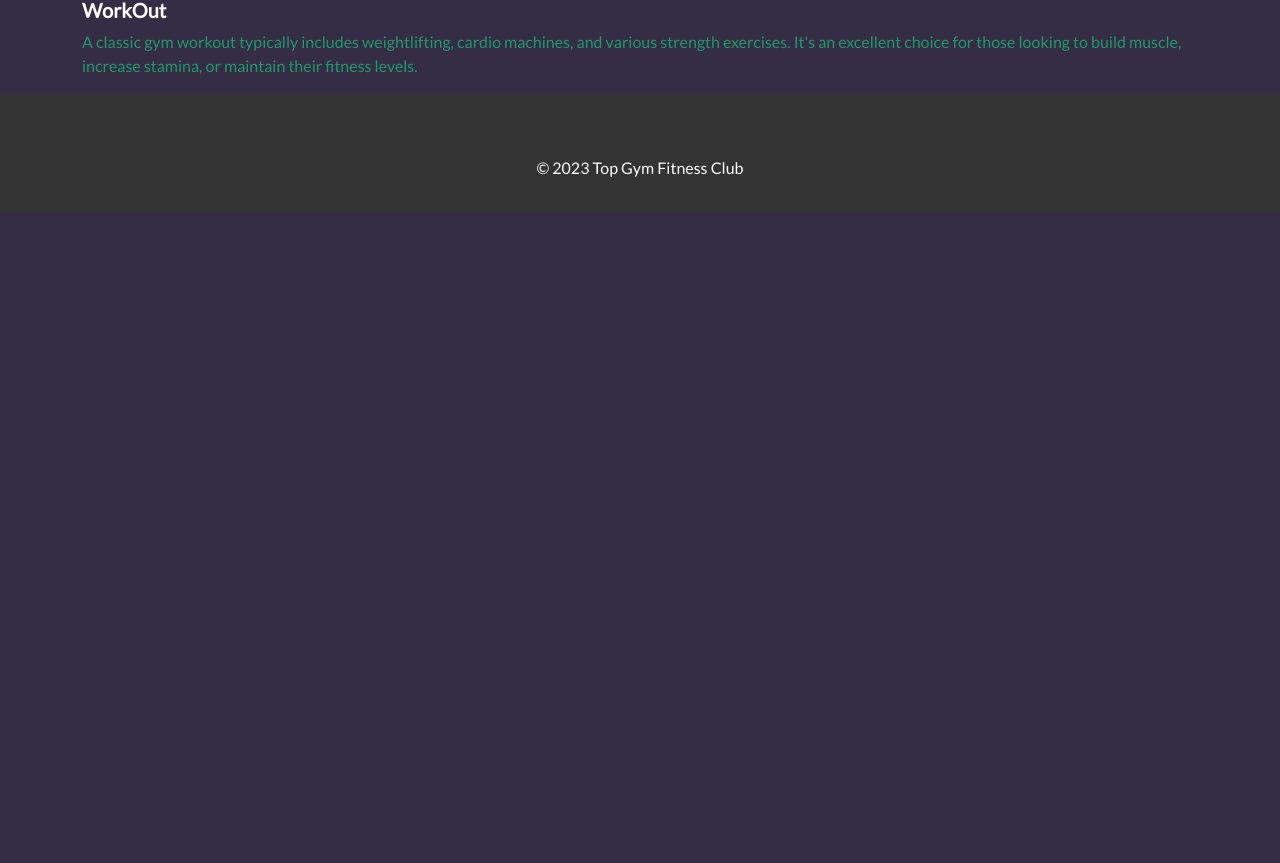
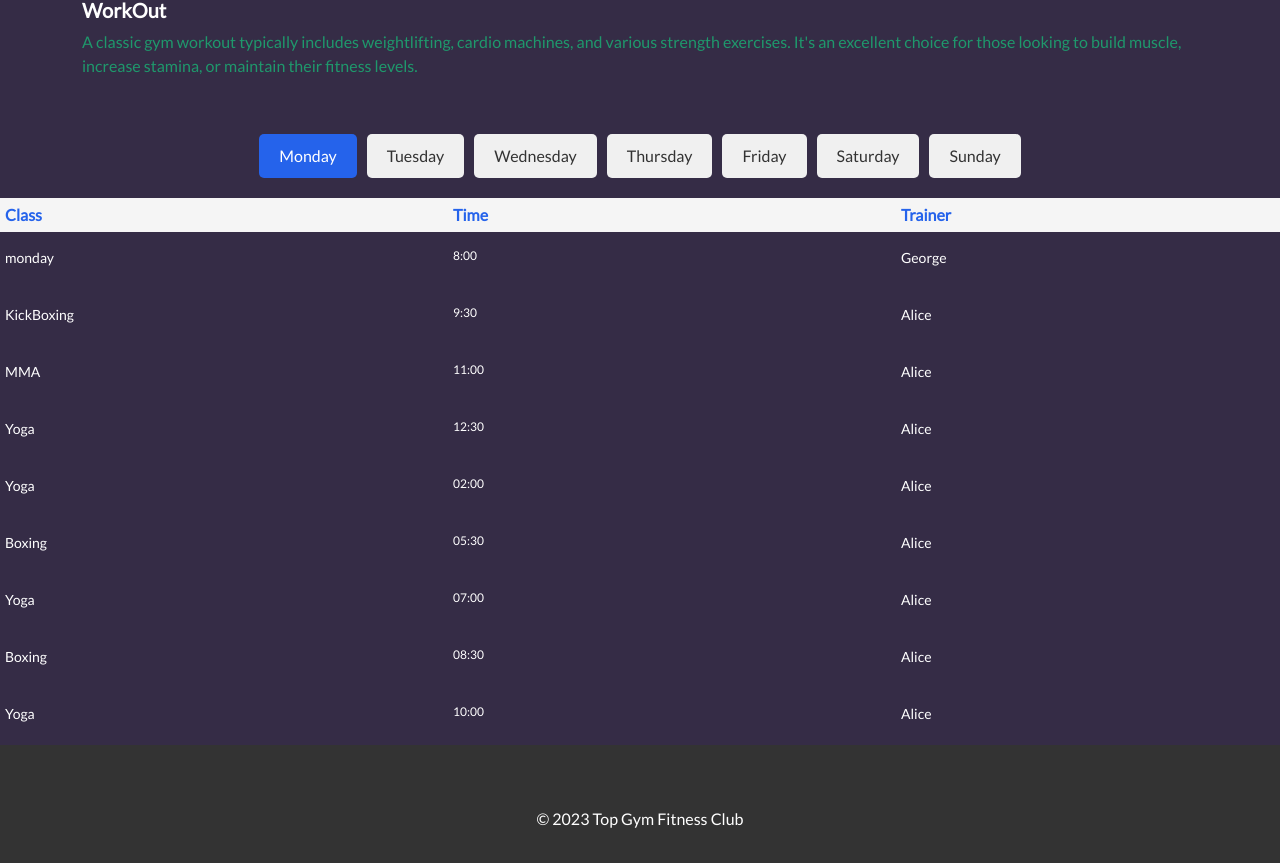
Before and after one commit to ptzivaras/my-gym, a React (Create React App) app: page /classes in a window 1280 px wide. Shown: the part 900-1763 px from the top of the page. Before the commit the page ends 1112 px from the top, so only its background shows below. Built offline with nearby package versions, Linux system fonts and the light colour scheme; the HTML template or start-up script is replaced by a standard one.

Commit message:
improve schedule
added new schedule in classes.
TODO:Remove old one

```diff
--- a/src/Components/ClassesPage.js
+++ b/src/Components/ClassesPage.js
@@ -1,5 +1,6 @@
 import React from 'react';
 import DescriptionList from './Pages/classInfo';
+import GymSchedule from './GymSchedule/GymSchedule';
 
 function ClassesPage() {
   return (
@@ -7,6 +8,7 @@ function ClassesPage() {
       <h2>Classes Offered</h2>
       <p>Explore our fitness classes and schedules.</p>
       <DescriptionList/>
+      <GymSchedule/>
     </div>
   );
 }
--- /dev/null
+++ b/src/Components/GymSchedule/GymSchedule.css
@@ -0,0 +1,77 @@
+/* GymSchedule.css */
+
+.gym-schedule {
+    font-family: Arial, sans-serif;
+    text-align: center;
+    margin-top: 40px;
+
+
+  }
+
+  .day-buttons {
+    display: flex;
+    justify-content: center;
+    gap: 10px;
+    margin-bottom: 20px;
+  }
+
+  .day-buttons button {
+    padding: 10px 20px;
+    border: none;
+    background-color: #f0f0f0;
+    cursor: pointer;
+    outline: none;
+    font-size: 16px;
+    color: #333;
+    border-radius: 5px;
+  }
+
+  .day-buttons button.selected {
+    background-color: #2563eb;
+    color: white;
+  }
+
+  .schedule-table {
+    display: flex;
+    flex-direction: column;
+    align-items: center;
+    gap: 10px;
+    text-align: left; /* Align text to the left */
+  }
+
+  .table-row {
+    display: flex;
+    flex-wrap: wrap; /* Allow for multiple rows */
+    justify-content: space-between;
+    width: 100%;
+  }
+
+  .table-row.header {
+    font-weight: bold;
+    background-color: whitesmoke;
+    color: #2563eb;
+  }
+
+  .table-cell {
+    flex-basis: 30%; /* Adjust as needed */
+    padding: 5px;
+    box-sizing: border-box; /* Prevent extra width due to padding */
+  }
+
+  /* Style for class, time, and trainer */
+  .class, .time, .trainer {
+    font-size: 14px;
+    color: white;
+  }
+
+  /* Style for the time */
+  .time {
+    font-size: 12px;
+    color: white;
+  }
+
+  /* Style for selected day button */
+  .selected {
+    background-color: #2563eb;
+    color: rgb(0, 0, 0);
+  }
--- /dev/null
+++ b/src/Components/GymSchedule/GymSchedule.js
@@ -0,0 +1,153 @@
+import React, { useState } from "react";
+import "./GymSchedule.css"; // You can create a CSS file for styling
+
+const GymSchedule = () => {
+  // Dummy data for the schedule
+  const scheduleData = [
+    {
+        day: "Monday",
+        classes: [
+          { class: "monday", time: "8:00", trainer: "George" },
+          { class: "KickBoxing", time: "9:30", trainer: "Alice" },
+          { class: "MMA", time: "11:00", trainer: "Alice" },
+          { class: "Yoga", time: "12:30", trainer: "Alice" },
+          { class: "Yoga", time: "02:00", trainer: "Alice" },
+          { class: "Boxing", time: "05:30", trainer: "Alice" },
+          { class: "Yoga", time: "07:00", trainer: "Alice" },
+          { class: "Boxing", time: "08:30", trainer: "Alice" },
+          { class: "Yoga", time: "10:00", trainer: "Alice" },
+        ],
+      },
+      {
+        day: "Tuesday",
+        classes: [
+          { class: "tuesday", time: "8:00", trainer: "George" },
+          { class: "KickBoxing", time: "9:30", trainer: "Alice" },
+          { class: "MMA", time: "11:00", trainer: "Alice" },
+          { class: "Yoga", time: "12:30", trainer: "Alice" },
+          { class: "Yoga", time: "02:00", trainer: "Alice" },
+          { class: "Boxing", time: "05:30", trainer: "Alice" },
+          { class: "Yoga", time: "07:00", trainer: "Alice" },
+          { class: "Boxing", time: "08:30", trainer: "Alice" },
+          { class: "Yoga", time: "10:00", trainer: "Alice" },
+        ],
+      },
+      {
+        day: "Wednesday",
+        classes: [
+          { class: "wednesday", time: "8:00", trainer: "George" },
+          { class: "KickBoxing", time: "9:30", trainer: "Alice" },
+          { class: "MMA", time: "11:00", trainer: "Alice" },
+          { class: "Yoga", time: "12:30", trainer: "Alice" },
+          { class: "Yoga", time: "02:00", trainer: "Alice" },
+          { class: "Boxing", time: "05:30", trainer: "Alice" },
+          { class: "Yoga", time: "07:00", trainer: "Alice" },
+          { class: "Boxing", time: "08:30", trainer: "Alice" },
+          { class: "Yoga", time: "10:00", trainer: "Alice" },
+        ],
+      },
+      {
+        day: "Thursday",
+        classes: [
+          { class: "thursday", time: "8:00", trainer: "George" },
+          { class: "KickBoxing", time: "9:30", trainer: "Alice" },
+          { class: "MMA", time: "11:00", trainer: "Alice" },
+          { class: "Yoga", time: "12:30", trainer: "Alice" },
+          { class: "Yoga", time: "02:00", trainer: "Alice" },
+          { class: "Boxing", time: "05:30", trainer: "Alice" },
+          { class: "Yoga", time: "07:00", trainer: "Alice" },
+          { class: "Boxing", time: "08:30", trainer: "Alice" },
+          { class: "Yoga", time: "10:00", trainer: "Alice" },
+        ],
+      },
+      {
+        day: "Friday",
+        classes: [
+          { class: "friday", time: "8:00", trainer: "George" },
+          { class: "KickBoxing", time: "9:30", trainer: "Alice" },
+          { class: "MMA", time: "11:00", trainer: "Alice" },
+          { class: "Yoga", time: "12:30", trainer: "Alice" },
+          { class: "Yoga", time: "02:00", trainer: "Alice" },
+          { class: "Boxing", time: "05:30", trainer: "Alice" },
+          { class: "Yoga", time: "07:00", trainer: "Alice" },
+          { class: "Boxing", time: "08:30", trainer: "Alice" },
+          { class: "Yoga", time: "10:00", trainer: "Alice" },
+        ],
+      },
+      {
+        day: "Saturday",
+        classes: [
+          { class: "saturday", time: "8:00", trainer: "George" },
+          { class: "KickBoxing", time: "9:30", trainer: "Alice" },
+          { class: "MMA", time: "11:00", trainer: "Alice" },
+          { class: "Yoga", time: "12:30", trainer: "Alice" },
+          { class: "Yoga", time: "02:00", trainer: "Alice" },
+          { class: "Boxing", time: "05:30", trainer: "Alice" },
+          { class: "Yoga", time: "07:00", trainer: "Alice" },
+          { class: "Boxing", time: "08:30", trainer: "Alice" },
+          { class: "Yoga", time: "10:00", trainer: "Alice" },
+        ],
+      },
+      {
+        day: "Sunday",
+        classes: [
+          { class: "sunday", time: "8:00", trainer: "George" },
+          { class: "KickBoxing", time: "9:30", trainer: "Alice" },
+          { class: "MMA", time: "11:00", trainer: "Alice" },
+          { class: "Yoga", time: "12:30", trainer: "Alice" },
+          { class: "Yoga", time: "02:00", trainer: "Alice" },
+          { class: "Boxing", time: "05:30", trainer: "Alice" },
+          { class: "Yoga", time: "07:00", trainer: "Alice" },
+          { class: "Boxing", time: "08:30", trainer: "Alice" },
+          { class: "Yoga", time: "10:00", trainer: "Alice" },
+        ],
+      },
+  ];
+
+  // State to keep track of the selected day
+  const [selectedDay, setSelectedDay] = useState(0); // Default to Monday (index 0)
+
+  const handleDayClick = (index) => {
+    setSelectedDay(index);
+  };
+
+  return (
+    <div className="gym-schedule">
+      <div className="day-buttons">
+        {scheduleData.map((day, index) => (
+          <button
+            key={index}
+            onClick={() => handleDayClick(index)}
+            className={selectedDay === index ? "selected" : ""}
+          >
+            {day.day}
+          </button>
+        ))}
+      </div>
+
+      <div className="schedule-table">
+        <div className="table-row header">
+          <div className="table-cell">Class</div>
+          <div className="table-cell">Time</div>
+          <div className="table-cell">Trainer</div>
+        </div>
+
+        {scheduleData[selectedDay].classes.map((schedule, index) => (
+          <div className="table-row" key={index}>
+            <div className="table-cell">
+              <p className="class">{schedule.class}</p>
+            </div>
+            <div className="table-cell">
+              <p className="time">{schedule.time}</p>
+            </div>
+            <div className="table-cell">
+              <p className="trainer">{schedule.trainer}</p>
+            </div>
+          </div>
+        ))}
+      </div>
+    </div>
+  );
+};
+
+export default GymSchedule;
```
